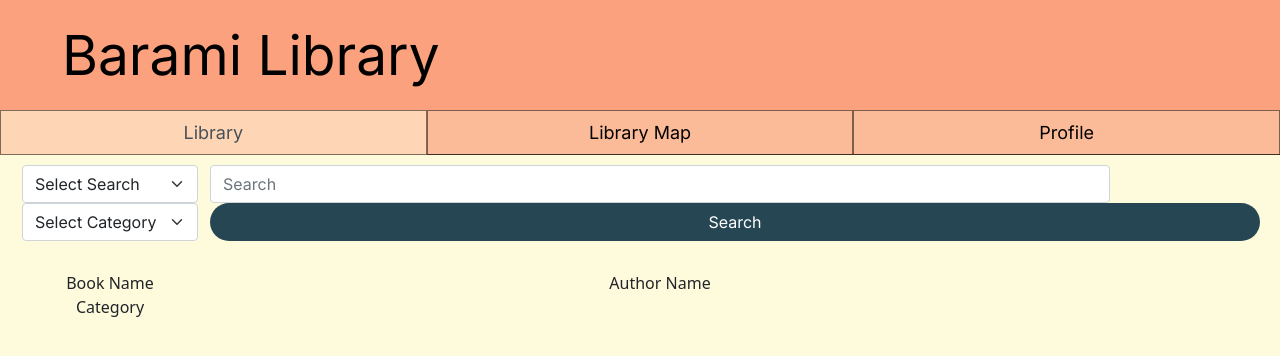
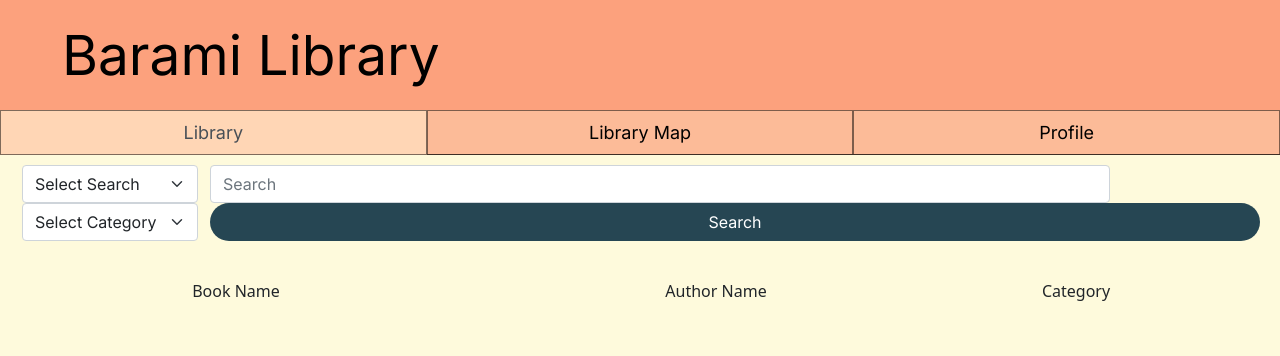
Before and after one commit to pencilpram/Barami, a PHP site: page /home-Final2.php in a window 1280 px wide. Shown: the top 356 px of the page. Run offline with PHP 8.4, Linux system fonts and the light colour scheme.

Commit message:
new commit by Pram

```diff
--- a/home-Final2.php
+++ b/home-Final2.php
@@ -71,16 +71,19 @@ if ($mysqli->connect_errno) {
                 </div>
             </form>
 
-            <div class="row" style="margin-top: 30px; margin-left: 10px; margin-right:10;">
-                <div class="col-2" style="width:200px; text-align:center">
+            <div class="row" style="margin-top: 30px; padding:8px;">
+                <div class="col-4" style="width:480px; text-align:center;">
                     <span>Book Name</span>
                 </div>
-                <div class="col-4" style="width:900px; text-align:center">
+                <div class="col-4" style="width:480px; text-align:center">
                     <span>Author Name</span>
                 </div>
-                <div class="col-2" style="width:200px; text-align:center">
+                <div class="col-2" style="width:240px; text-align:center">
                     <span>Category</span>
                 </div>
+                <div class="col-1" style="width: 120px;"></div>
+                <div class="col-1" style="width: 120px;"></div>
+
             </div>
 
 </html>
@@ -95,15 +98,15 @@ if (isset($_GET['query'])) {
             echo "<table class='table'>";
             while ($row = $result->fetch_array()) {
                 echo "<tr>";
-                echo "<td class='col-2' margin-left:10px text-align:center>" . $row["booktitle"] . "</td>";
-                echo "<td class='col-4'>" . $row["authorsname"] . "</td>";
-                echo "<td class='col-2'>" . $row["genre"] . "</td>";
+                echo "<td class='col-4' style='text-align:center;'>" . $row["booktitle"] . "</td>";
+                echo "<td class='col-4' style='text-align:center;'>" . $row["authorsname"] . "</td>";
+                echo "<td class='col-2' style='text-align:center;'>" . $row["genre"] . "</td>";
                 if ($row["available_amount"] == 0) {
-                    echo "<td class='col-1' background-color:red>B</td>";
+                    echo "<td class='col-1' style='background-color:red; text-align:center;'>B</td>";
                 } else {
-                    echo "<td class='col-1' background-color:green>B</td>";
+                    echo "<td class='col-1' style='background-color:lightgreen; text-align:center;'>B</td>";
                 }
-                echo "<td class='col-1'><img src='loupe.png' width='24' height='24'></td>";
+                echo "<td class='col-1' style='text-align:center; margin-right:10px;'><img src='loupe.png' width='24' height='24'></td>";
                 echo "</tr>";
             }
             echo "</table>";
```
